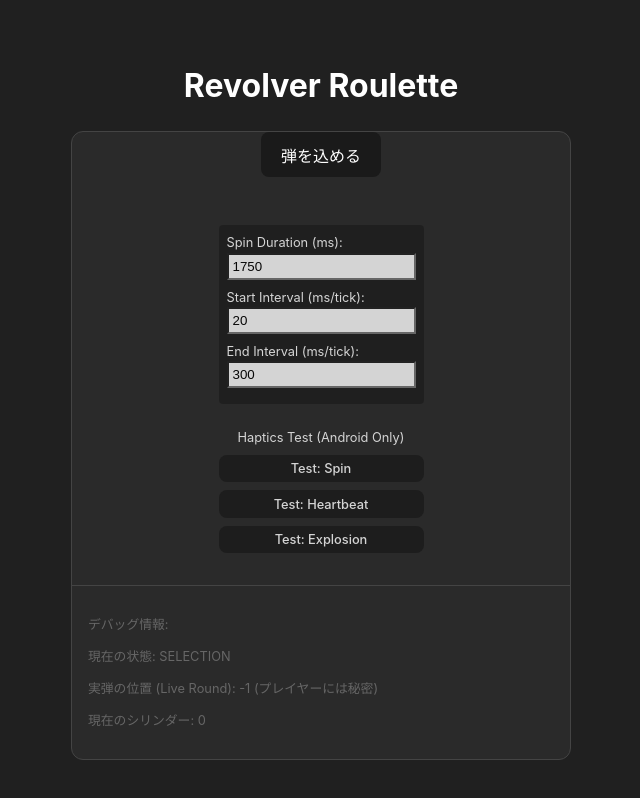
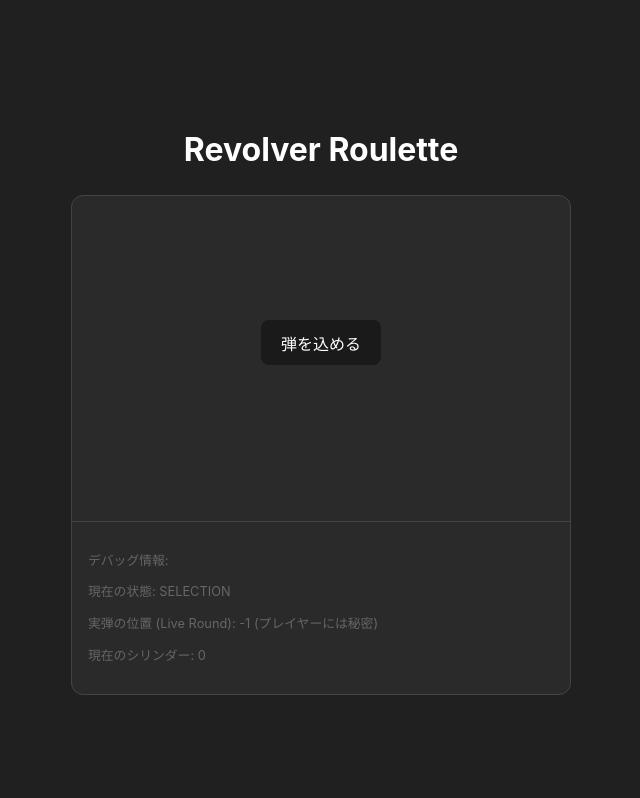
Before and after one commit to FukuyaMan/Revolver_Roulette, a React (Vite) app: page / in a window 1280 px wide. Shown: the whole page, without its empty margins (319-959 px from the left). Built offline with nearby package versions, Linux system fonts and the light colour scheme; no server answers.

Commit message:
chore: Remove empty debug container

```diff
--- a/src/components/GameContainer.tsx
+++ b/src/components/GameContainer.tsx
@@ -35,10 +35,10 @@ const GameContainer = () => {
     const lastTickRotationRef = useRef<number>(0);
 
     // Tuning States
-    // Tuning States
-    const [spinDuration, setSpinDuration] = useState<number | string>(1750);
-    const [startInterval, setStartInterval] = useState<number | string>(20); // ms per tick (approx 10 rot/s)
-    const [endInterval, setEndInterval] = useState<number | string>(300);    // ms per tick (approx 0.5 rot/s)
+    // Tuning States (Fixed Final Values)
+    const [spinDuration] = useState<number>(1750);
+    const [startInterval] = useState<number>(50);  // ms per tick (Start)
+    const [endInterval] = useState<number>(250);   // ms per tick (End)
 
     // Logarithmic Integration (Linear Interval Growth)
     const getLogRotation = (t: number, totalDuration: number, iStart: number, iEnd: number) => {
@@ -297,92 +297,7 @@ const GameContainer = () => {
                 {gunState.isLoaded ? "再装填 / リセット" : "弾を込める"}
             </button>
 
-            <div style={{ marginTop: '2rem', display: 'flex', flexDirection: 'column', gap: '0.5rem', opacity: 0.8 }}>
-                <div style={{ marginBottom: '1rem', background: 'rgba(0,0,0,0.3)', padding: '0.5rem', borderRadius: '4px', textAlign: 'left' }}>
-                    <div style={{ marginBottom: '0.5rem' }}>
-                        <label style={{ fontSize: '0.8rem', display: 'block' }}>Spin Duration (ms):</label>
-                        <input
-                            type="number"
-                            value={spinDuration}
-                            onChange={(e) => setSpinDuration(e.target.value === '' ? '' : Number(e.target.value))}
-                            style={{ width: '100%', padding: '4px', color: 'black', backgroundColor: 'white' }}
-                        />
-                    </div>
-                    <div style={{ marginBottom: '0.5rem' }}>
-                        <label style={{ fontSize: '0.8rem', display: 'block' }}>Start Interval (ms/tick):</label>
-                        <input
-                            type="number"
-                            value={startInterval}
-                            onChange={(e) => setStartInterval(e.target.value === '' ? '' : Number(e.target.value))}
-                            style={{ width: '100%', padding: '4px', color: 'black', backgroundColor: 'white' }}
-                        />
-                    </div>
-                    <div style={{ marginBottom: '0.5rem' }}>
-                        <label style={{ fontSize: '0.8rem', display: 'block' }}>End Interval (ms/tick):</label>
-                        <input
-                            type="number"
-                            value={endInterval}
-                            onChange={(e) => setEndInterval(e.target.value === '' ? '' : Number(e.target.value))}
-                            style={{ width: '100%', padding: '4px', color: 'black', backgroundColor: 'white' }}
-                        />
-                    </div>
-                </div>
 
-                <p style={{ fontSize: '0.8rem', margin: 0 }}>Haptics Test (Android Only)</p>
-                <button
-                    onClick={() => {
-                        // Simulate spin with velocity integration
-                        // Simulate spin with velocity integration
-                        playSe('rotate');
-                        const valStartInterval = Number(startInterval) || 20;
-                        const valEndInterval = Number(endInterval) || 300;
-                        const durationVal = Number(spinDuration) || 1600;
-                        const durationSec = durationVal / 1000;
-
-                        let startTime = Date.now();
-                        let lastRot = 0;
-
-                        const interval = setInterval(() => {
-                            const elapsed = Date.now() - startTime;
-                            const t = elapsed / 1000;
-
-                            // Calculate rotation using Logarithmic helper
-                            const currentRot = getLogRotation(t, durationSec, valStartInterval, valEndInterval);
-
-                            if (Math.floor(currentRot / 60) > Math.floor(lastRot / 60)) {
-                                vibrate('tick');
-                            }
-                            lastRot = currentRot;
-
-                            if (elapsed >= (Number(spinDuration) || 0)) {
-                                clearInterval(interval);
-                            }
-                        }, 16);
-                    }}
-                    style={{ fontSize: '0.8rem', padding: '0.4em' }}
-                >
-                    Test: Spin
-                </button>
-                <button
-                    onMouseDown={() => startVibration('heartbeat', 1100)}
-                    onMouseUp={stopVibration}
-                    onMouseLeave={stopVibration}
-                    onTouchStart={() => startVibration('heartbeat', 1100)}
-                    onTouchEnd={(e) => { e.preventDefault(); stopVibration(); }}
-                    style={{ fontSize: '0.8rem', padding: '0.4em' }}
-                >
-                    Test: Heartbeat
-                </button>
-                <button
-                    onClick={() => {
-                        playSe('bang');
-                        vibrate('explosion');
-                    }}
-                    style={{ fontSize: '0.8rem', padding: '0.4em' }}
-                >
-                    Test: Explosion
-                </button>
-            </div>
         </div>
     );
 
```
